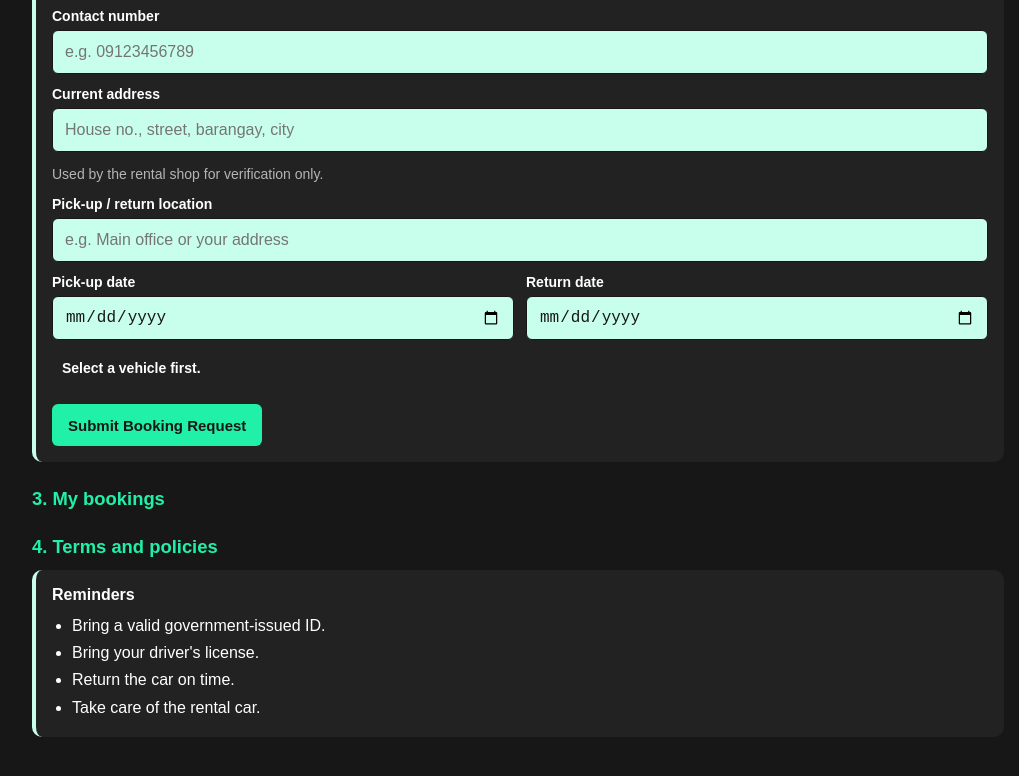
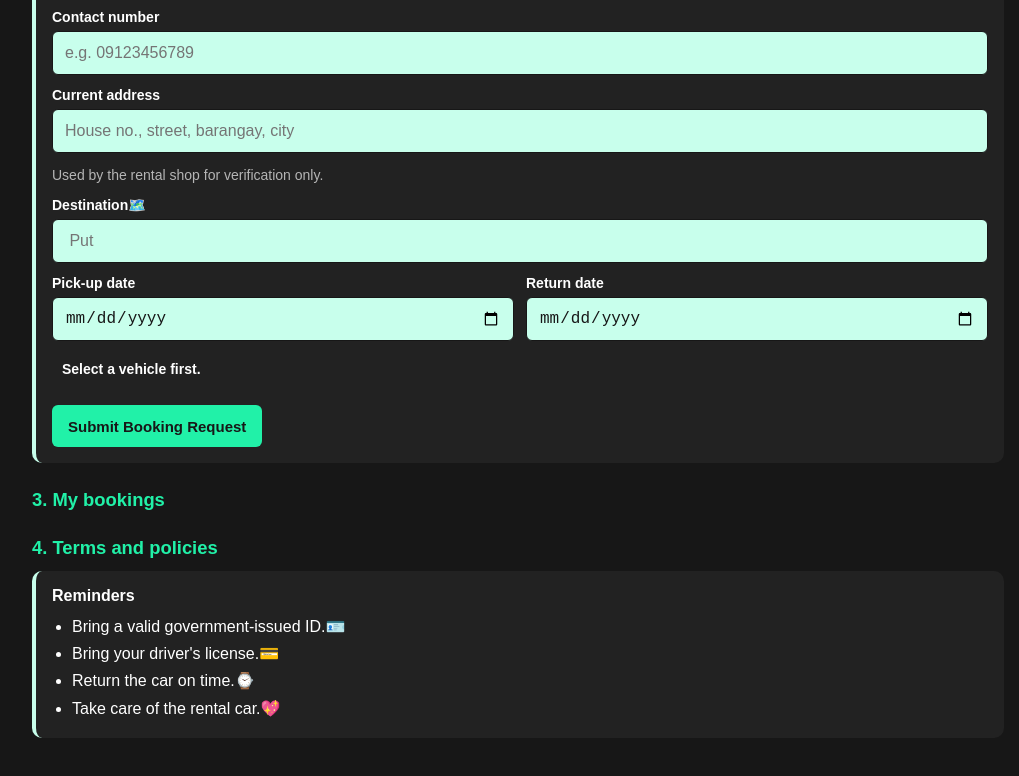
Before and after one commit to andrewmagtubo57-bit/booking_ADM, a plain HTML site: page booking.html in a window 1280 px wide. Shown: the part 376-1152 px from the top of the page, without its empty margins (122-1141 px from the left). Drawn offline with Linux system fonts and the light colour scheme; no server answers.

Commit message:
Enhance booking.html with emojis and updated text
Updated header title and labels to include emojis for better visual appeal. Modified placeholder text for location input.

```diff
--- a/booking.html
+++ b/booking.html
@@ -8,7 +8,7 @@
   <link rel="stylesheet" href="booking.css">
 </head>
 <body>
-  <header><h1>Vehicle Rental</h1><nav><a href="home.html">My Biodata</a></nav></header>
+  <header><h1>AndrewGo Rentals🚗</h1><nav><a href="home.html">My Biodata</a></nav></header>
   <main>
     <p id="pageMsg" class="msg" role="status"></p>
 
@@ -27,8 +27,8 @@
       <label for="custAddress">Current address</label>
       <input type="text" id="custAddress" placeholder="House no., street, barangay, city" autocomplete="street-address" maxlength="200">
       <p class="muted">Used by the rental shop for verification only.</p>
-      <label for="place">Pick-up / return location</label>
-      <input type="text" id="place" placeholder="e.g. Main office or your address" maxlength="120">
+      <label for="place">Destination🗺️</label>
+      <input type="text" id="place" placeholder= " Put "NA" if the location is confidential " maxlength="120">
       <div class="row">
         <div><label for="pickup">Pick-up date</label><input type="date" id="pickup"></div>
         <div><label for="ret">Return date</label><input type="date" id="ret"></div>
@@ -47,10 +47,10 @@
     <div class="panel terms">
       <strong>Reminders</strong>
       <ul>
-        <li>Bring a valid government-issued ID.</li>
-        <li>Bring your driver's license.</li>
-        <li>Return the car on time.</li>
-        <li>Take care of the rental car.</li>
+        <li>Bring a valid government-issued ID.🪪</li>
+        <li>Bring your driver's license.💳</li>
+        <li>Return the car on time.⌚</li>
+        <li>Take care of the rental car.💖</li>
       </ul>
     </div>
   </main>
```
